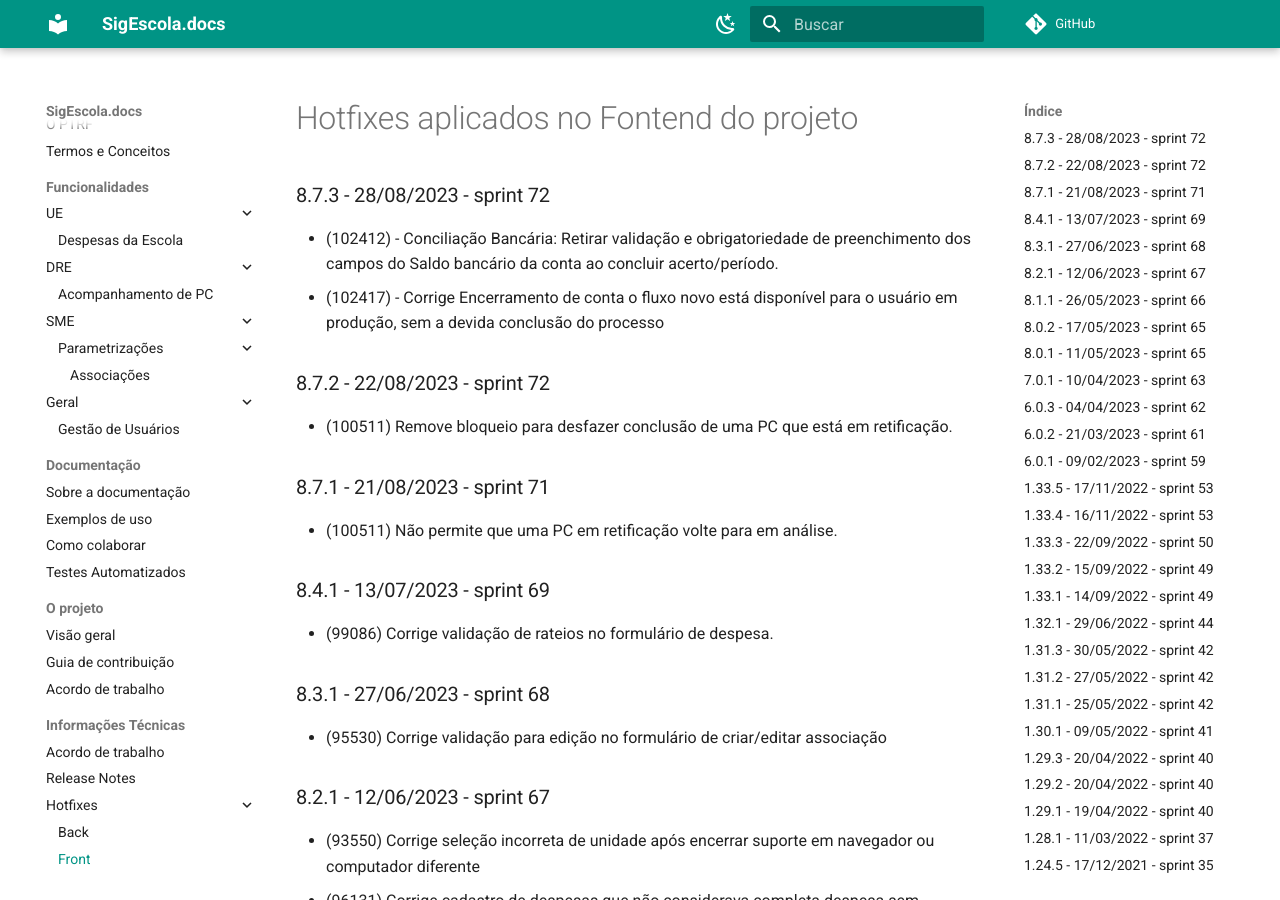
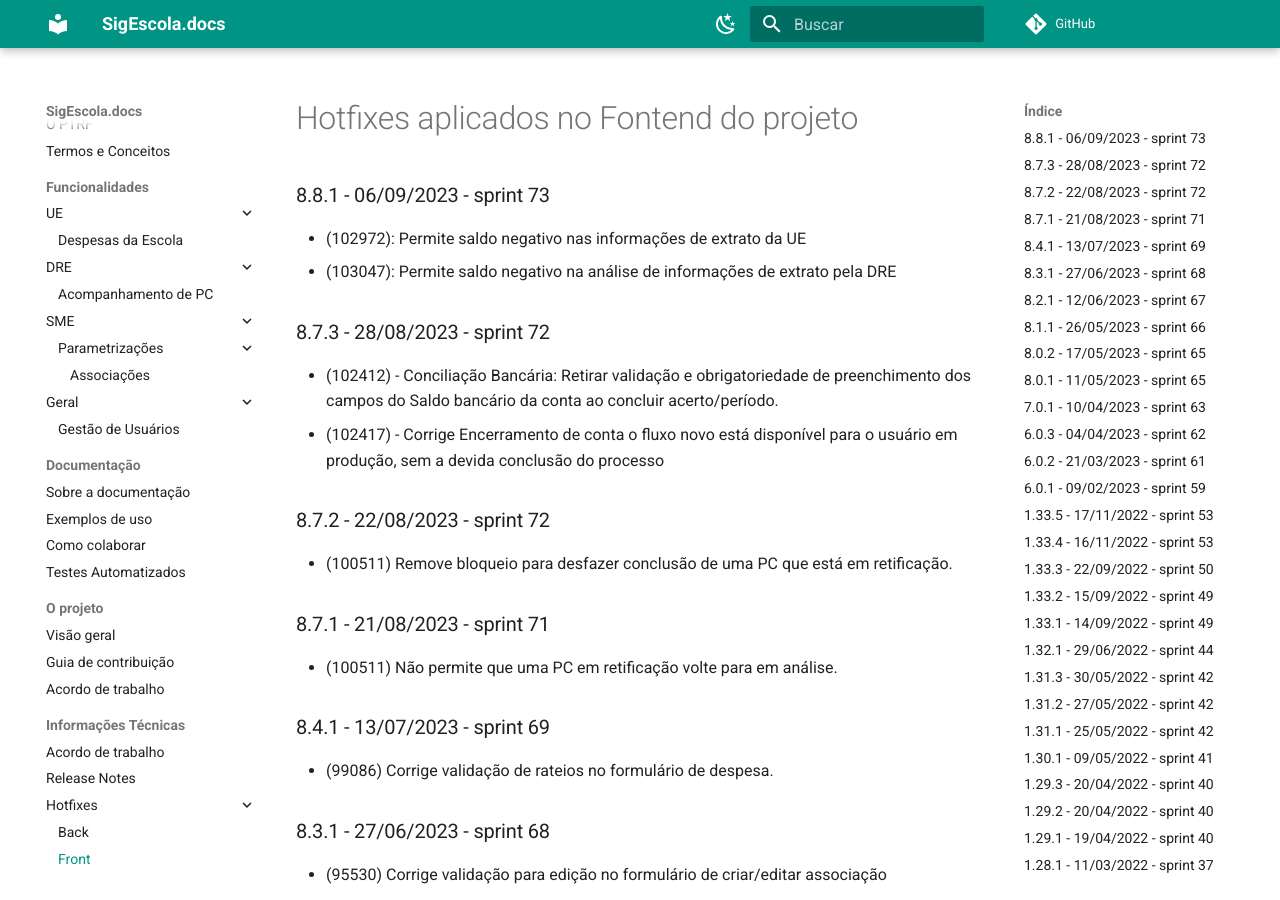
Before and after one commit to prefeiturasp/SME-PTRF-Docs, an MkDocs documentation site: the page built from docs/projeto/hotfixes_front.md, in a window 1280 px wide and 900 px high. Built offline with MkDocs 1.6.1 and Material for MkDocs 9.7.7, drawn with Linux system fonts in a browser that asks for light colours; comment, search, counter and statistics services are not loaded.

Commit message:
Hotfix 8.8.1

```diff
--- a/docs/projeto/hotfixes_front.md
+++ b/docs/projeto/hotfixes_front.md
@@ -1,4 +1,8 @@
 # Hotfixes aplicados no Fontend do projeto
+
+### 8.8.1 - 06/09/2023 - sprint 73
+* (102972): Permite saldo negativo nas informações de extrato da UE
+* (103047): Permite saldo negativo na análise de informações de extrato pela DRE
 
 ### 8.7.3 - 28/08/2023 - sprint 72
 * (102412) - Conciliação Bancária: Retirar validação e obrigatoriedade de preenchimento dos campos do Saldo bancário da conta ao concluir acerto/período.
```
